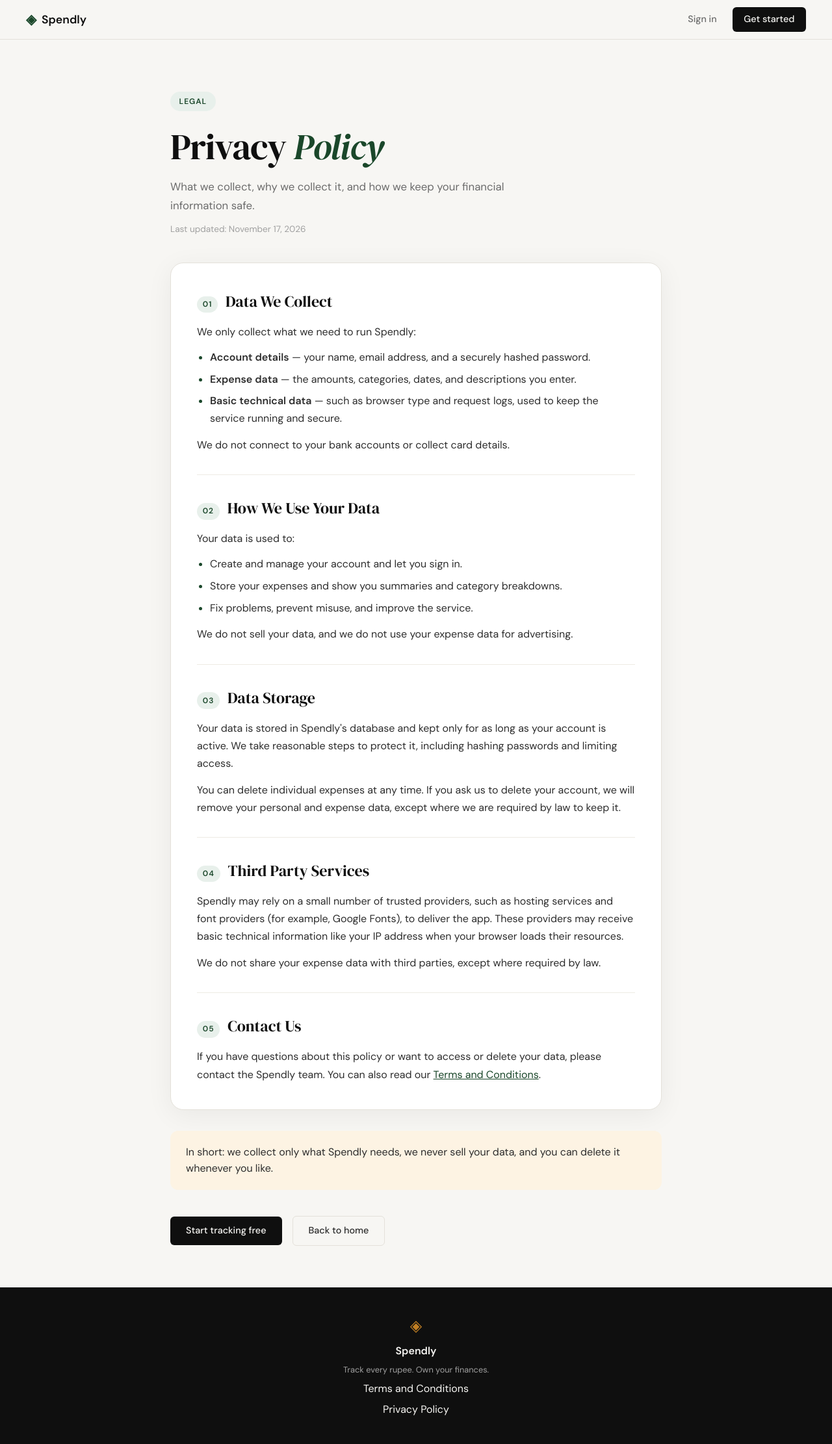
After one commit to adamkaushal512-collab/spendly1, a Flask app: page /privacy in a window 1280 px wide. The commit adds this page. Shown: the whole page at 65% size. Run offline with Flask 3, Linux system fonts and the light colour scheme.

Commit message:
privacy  page improved appearance

```diff
--- a/app.py
+++ b/app.py
@@ -25,6 +25,11 @@ def login():
 @app.route("/terms")
 def terms():
     return render_template("terms.html")
+
+
+@app.route("/privacy")
+def privacy():
+    return render_template("privacy.html")
 
 
 # ------------------------------------------------------------------ #
--- a/static/css/style.css
+++ b/static/css/style.css
@@ -508,6 +508,82 @@ a { color: inherit; text-decoration: none; }
 }
 
 /* ------------------------------------------------------------------ */
+/* Legal pages (Terms, Privacy)                                        */
+/* ------------------------------------------------------------------ */
+
+.legal { max-width: 820px; margin: 0 auto; padding: 5rem 2rem 4rem; }
+
+.legal-header { margin-bottom: 2.5rem; }
+.legal-title {
+    font-family: var(--font-display);
+    font-weight: 400;
+    font-size: clamp(2.5rem, 5vw, 3.5rem);
+    line-height: 1.1;
+    letter-spacing: -0.02em;
+    color: var(--ink);
+    margin-bottom: 1rem;
+}
+.legal-title em { font-style: italic; color: var(--accent); }
+.legal-subtitle { font-size: 1.05rem; color: var(--ink-muted); line-height: 1.7; max-width: 560px; }
+.legal-updated { margin-top: 0.75rem; font-size: 0.85rem; color: var(--ink-faint); }
+
+.legal-card {
+    background: var(--paper-card);
+    border: 1px solid var(--border);
+    border-radius: var(--radius-lg);
+    padding: 2.5rem;
+    box-shadow: 0 8px 40px rgba(0,0,0,0.06);
+}
+
+.legal-section + .legal-section {
+    border-top: 1px solid var(--border-soft);
+    margin-top: 2rem;
+    padding-top: 2rem;
+}
+.legal-section h2 {
+    display: flex;
+    align-items: baseline;
+    gap: 0.75rem;
+    font-family: var(--font-display);
+    font-weight: 400;
+    font-size: 1.5rem;
+    color: var(--ink);
+    margin-bottom: 0.85rem;
+}
+.legal-num {
+    font-family: var(--font-body);
+    font-size: 0.75rem;
+    font-weight: 600;
+    letter-spacing: 0.08em;
+    color: var(--accent);
+    background: var(--accent-light);
+    padding: 0.2rem 0.55rem;
+    border-radius: 999px;
+}
+.legal-section p, .legal-section li { color: var(--ink-soft); line-height: 1.7; }
+.legal-section p + p, .legal-section ul + p { margin-top: 0.85rem; }
+.legal-section ul { margin: 0.75rem 0 0; padding-left: 1.25rem; }
+.legal-section li { margin-bottom: 0.4rem; }
+.legal-section li::marker { color: var(--accent); }
+.legal-section a { color: var(--accent); text-decoration: underline; }
+
+.legal-note {
+    margin-top: 2rem;
+    background: var(--accent-2-light);
+    border-radius: var(--radius-md);
+    padding: 1.25rem 1.5rem;
+    color: var(--ink-soft);
+    line-height: 1.6;
+}
+
+.legal-actions { margin-top: 2.5rem; display: flex; gap: 1rem; flex-wrap: wrap; align-items: center; }
+
+@media (max-width: 640px) {
+    .legal { padding: 3rem 1rem 3rem; }
+    .legal-card { padding: 1.5rem; }
+}
+
+/* ------------------------------------------------------------------ */
 /* Responsive                                                          */
 /* ------------------------------------------------------------------ */
 
--- a/templates/base.html
+++ b/templates/base.html
@@ -35,7 +35,7 @@
             <span class="footer-name">Spendly</span>
             <p class="footer-copy">Track every rupee. Own your finances.</p>
             <a href="{{ url_for('terms') }}">Terms and Conditions</a>
-            <a href="#">Privacy Policy</a>
+            <a href="{{ url_for('privacy') }}">Privacy Policy</a>
         </div>
     </footer>
 
--- /dev/null
+++ b/templates/privacy.html
@@ -0,0 +1,85 @@
+{% extends "base.html" %}
+
+{% block title %}Privacy Policy — Spendly{% endblock %}
+
+{% block content %}
+<section class="legal">
+    <header class="legal-header">
+        <div class="hero-badge">Legal</div>
+        <h1 class="legal-title">Privacy <em>Policy</em></h1>
+        <p class="legal-subtitle">
+            What we collect, why we collect it, and how we keep your financial information safe.
+        </p>
+        <p class="legal-updated">Last updated: November 17, 2026</p>
+    </header>
+
+    <div class="legal-card">
+        <div class="legal-section">
+            <h2><span class="legal-num">01</span>Data We Collect</h2>
+            <p>We only collect what we need to run Spendly:</p>
+            <ul>
+                <li><strong>Account details</strong> — your name, email address, and a securely hashed password.</li>
+                <li><strong>Expense data</strong> — the amounts, categories, dates, and descriptions you enter.</li>
+                <li><strong>Basic technical data</strong> — such as browser type and request logs, used to keep the service running and secure.</li>
+            </ul>
+            <p>We do not connect to your bank accounts or collect card details.</p>
+        </div>
+
+        <div class="legal-section">
+            <h2><span class="legal-num">02</span>How We Use Your Data</h2>
+            <p>Your data is used to:</p>
+            <ul>
+                <li>Create and manage your account and let you sign in.</li>
+                <li>Store your expenses and show you summaries and category breakdowns.</li>
+                <li>Fix problems, prevent misuse, and improve the service.</li>
+            </ul>
+            <p>
+                We do not sell your data, and we do not use your expense data for advertising.
+            </p>
+        </div>
+
+        <div class="legal-section">
+            <h2><span class="legal-num">03</span>Data Storage</h2>
+            <p>
+                Your data is stored in Spendly's database and kept only for as long as your account is active.
+                We take reasonable steps to protect it, including hashing passwords and limiting access.
+            </p>
+            <p>
+                You can delete individual expenses at any time. If you ask us to delete your account,
+                we will remove your personal and expense data, except where we are required by law to keep it.
+            </p>
+        </div>
+
+        <div class="legal-section">
+            <h2><span class="legal-num">04</span>Third Party Services</h2>
+            <p>
+                Spendly may rely on a small number of trusted providers, such as hosting services and
+                font providers (for example, Google Fonts), to deliver the app. These providers may
+                receive basic technical information like your IP address when your browser loads
+                their resources.
+            </p>
+            <p>
+                We do not share your expense data with third parties, except where required by law.
+            </p>
+        </div>
+
+        <div class="legal-section">
+            <h2><span class="legal-num">05</span>Contact Us</h2>
+            <p>
+                If you have questions about this policy or want to access or delete your data,
+                please contact the Spendly team. You can also read our
+                <a href="{{ url_for('terms') }}">Terms and Conditions</a>.
+            </p>
+        </div>
+    </div>
+
+    <p class="legal-note">
+        In short: we collect only what Spendly needs, we never sell your data, and you can delete it whenever you like.
+    </p>
+
+    <div class="legal-actions">
+        <a href="{{ url_for('register') }}" class="btn-primary">Start tracking free</a>
+        <a href="{{ url_for('landing') }}" class="btn-ghost">Back to home</a>
+    </div>
+</section>
+{% endblock %}
```
Also changed, not shown: templates/terms.html (+0 -75 lines).
